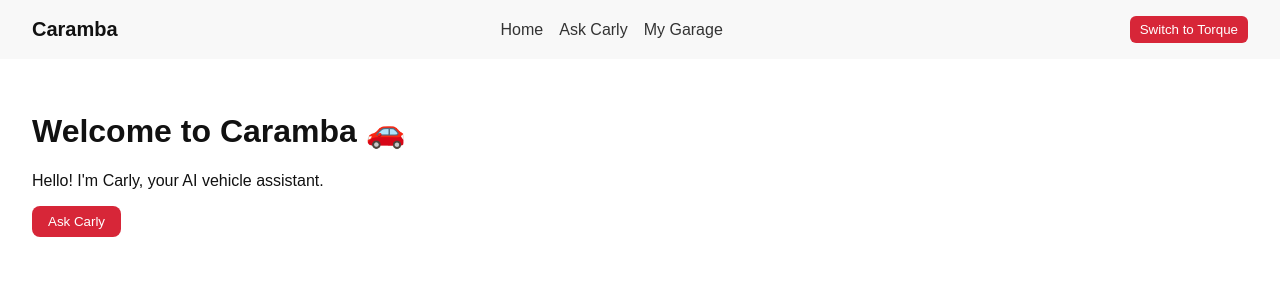
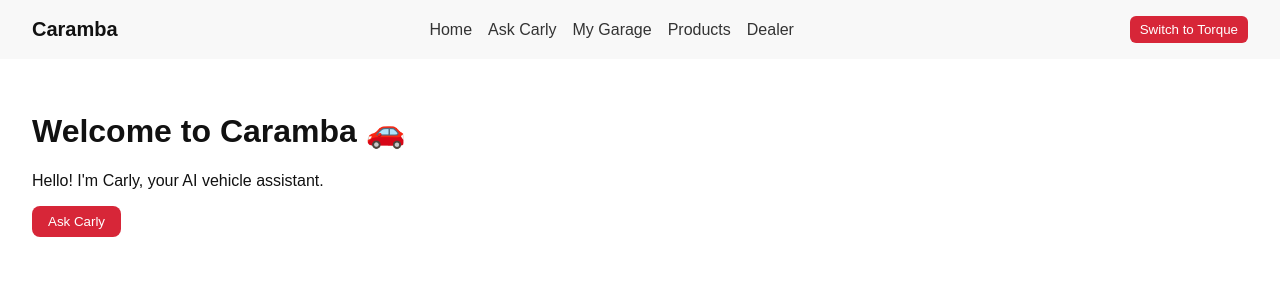
Before and after one commit to bstockes/caramba-reset, a Next.js app: page / in a window 1280 px wide. Shown: the top 300 px of the page. Built offline with nearby package versions, Linux system fonts and the light colour scheme.

Commit message:
Update NavBar.js

```diff
--- a/components/NavBar.js
+++ b/components/NavBar.js
@@ -5,23 +5,43 @@ import styles from '../styles/NavBar.module.css';
 
 export default function NavBar() {
   const [open, setOpen] = useState(false);
+
+  const closeMobile = () => setOpen(false);
+
   return (
     <>
       <nav className={styles.navbar}>
         <div className={styles.brand}>Caramba</div>
+
+        {/* Desktop links */}
         <div className={styles.links}>
           <Link href="/">Home</Link>
           <Link href="/ask">Ask Carly</Link>
           <Link href="/garage">My Garage</Link>
+          <Link href="/products">Products</Link>
+          <Link href="/dealer">Dealer</Link>
         </div>
+
         <ThemeToggle />
-        <button className={styles.hamburger} onClick={() => setOpen(!open)}>☰</button>
+
+        {/* Mobile hamburger */}
+        <button
+          className={styles.hamburger}
+          onClick={() => setOpen(!open)}
+          aria-label="Toggle menu"
+        >
+          ☰
+        </button>
       </nav>
+
+      {/* Mobile slide-out menu */}
       {open && (
         <div className={styles.mobileMenu}>
-          <Link href="/" onClick={()=>setOpen(false)}>Home</Link>
-          <Link href="/ask" onClick={()=>setOpen(false)}>Ask Carly</Link>
-          <Link href="/garage" onClick={()=>setOpen(false)}>My Garage</Link>
+          <Link href="/" onClick={closeMobile}>Home</Link>
+          <Link href="/ask" onClick={closeMobile}>Ask Carly</Link>
+          <Link href="/garage" onClick={closeMobile}>My Garage</Link>
+          <Link href="/products" onClick={closeMobile}>Products</Link>
+          <Link href="/dealer" onClick={closeMobile}>Dealer</Link>
         </div>
       )}
     </>
```
